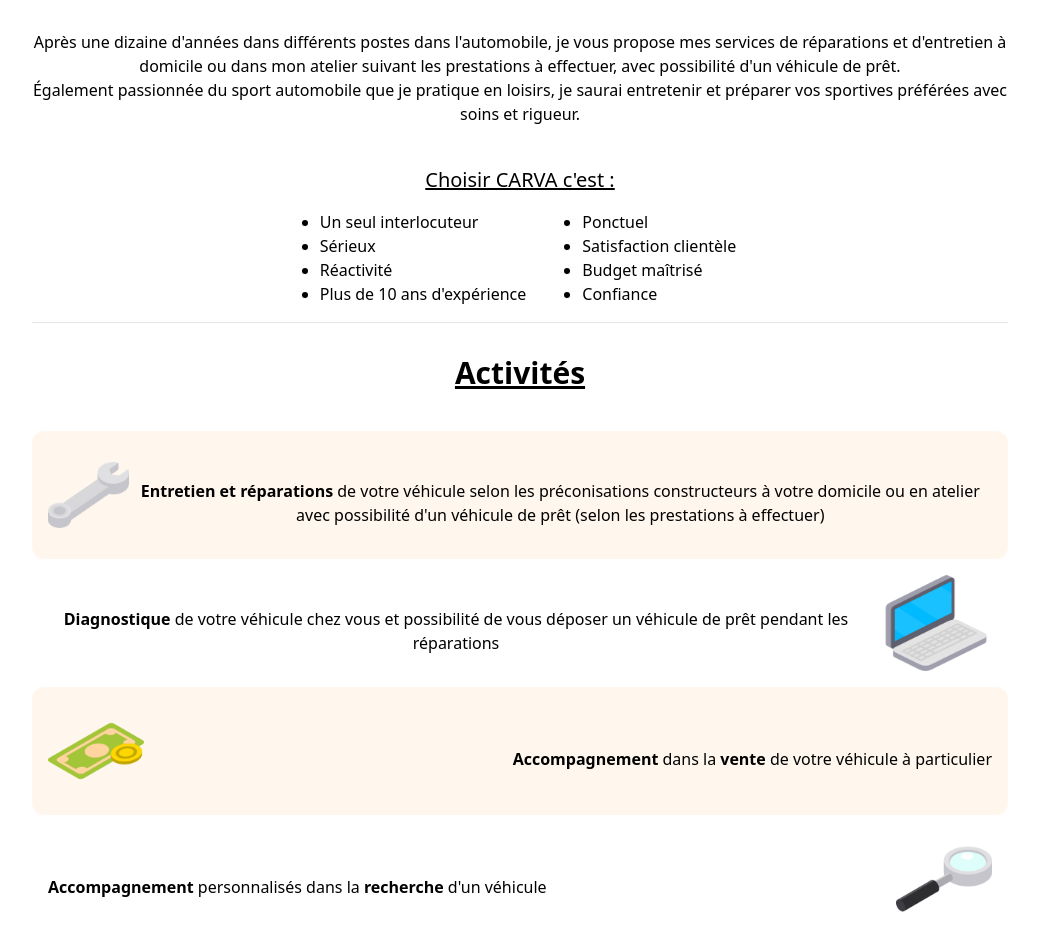
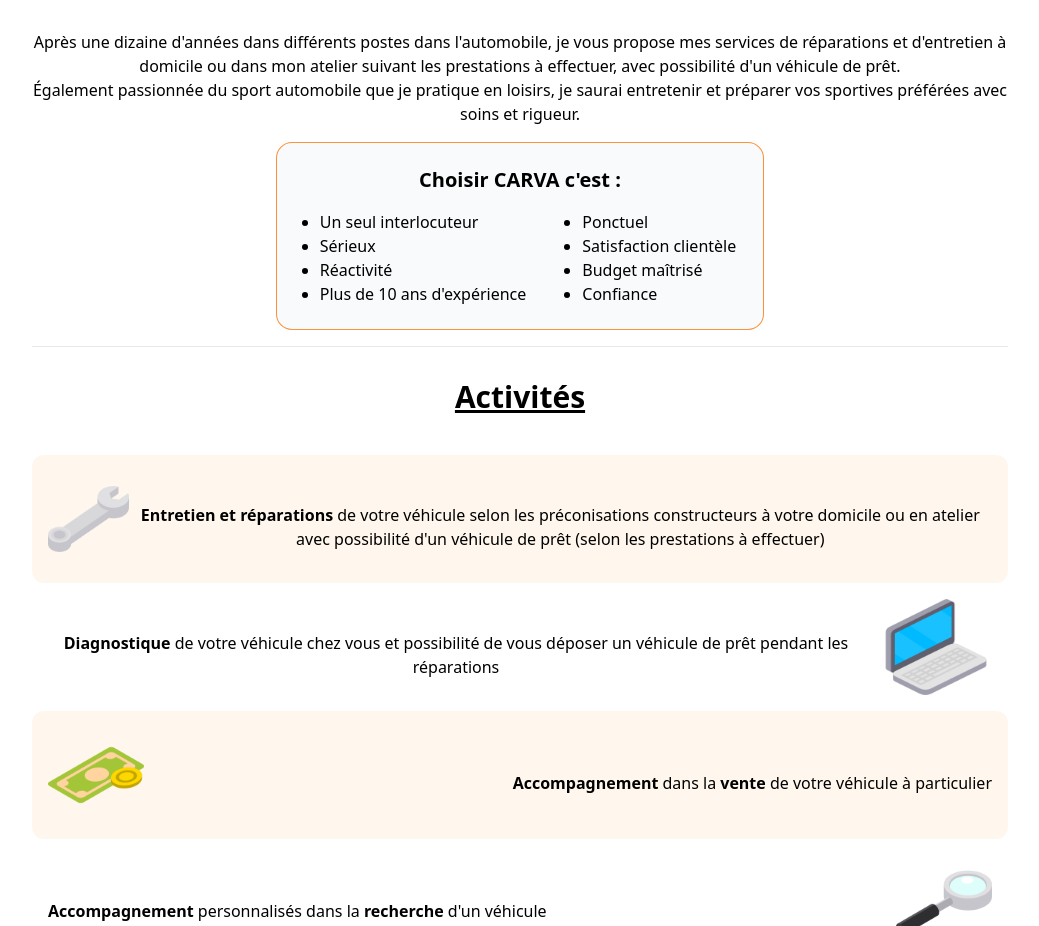
Before and after one commit to BriceJuhel/carva, a Next.js app: page / in a window 1280 px wide. Shown: the part 780-1706 px from the top of the page, without its empty margins (120-1159 px from the left). Built offline with nearby package versions, Linux system fonts and the light colour scheme.

Commit message:
modif Choisir Carva

```diff
--- a/components/Presentation.tsx
+++ b/components/Presentation.tsx
@@ -15,7 +15,7 @@
                   smooth={true}
                   offset={-120}
                   duration={600}>
-            <button className="bg-orange-400 text-gray-800 p-2 sm:p- font-bold rounded sm:text-3xl hover:bg-orange-500">Prendre rendez-vous</button>
+            <button className="bg-orange-400 text-gray-800 p-2 sm:p-2 font-bold rounded sm:text-3xl hover:bg-orange-500">Prendre rendez-vous</button>
           </Link>
         </div>
       </div>
@@ -31,8 +31,9 @@
             sportives préférées avec soins et rigueur.
         </p>
       </div>
-      <div className="mt-10 sm:mt-10">
-        <p className="underline text-center text-xl mb-4 ">
+      <div className="flex justify-center">
+          <div className="rounded-2xl bg-gray-50 py-6 px-4 ring-1 ring-inset ring-orange-400 lg:flex lg:flex-col lg:justify-center lg:py-6 mt-4 sm:w-1/2">
+            <p className="font-semibold text-center text-xl mb-4 ">
                 Choisir CARVA c&apos;est :
             </p>
             <div className="sm:flex sm:justify-center">
@@ -70,6 +71,7 @@
               </div>
             </div>
           </div>
+      </div>
 
       <div className="mx-auto mt-4 grid max-w-2xl grid-cols-1 gap-x-8 gap-y-16 border-t border-gray-200 pt-4 lg:mx-0 lg:max-w-none md:grid-cols-2"></div>
 
```
Lines whose indentation alone changed are shown as unchanged.
